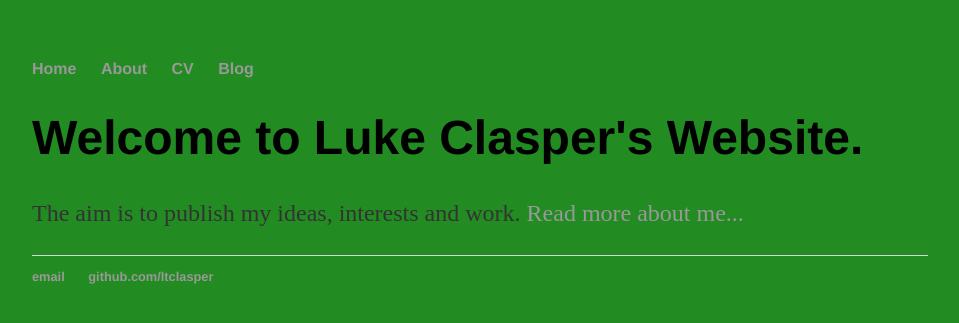
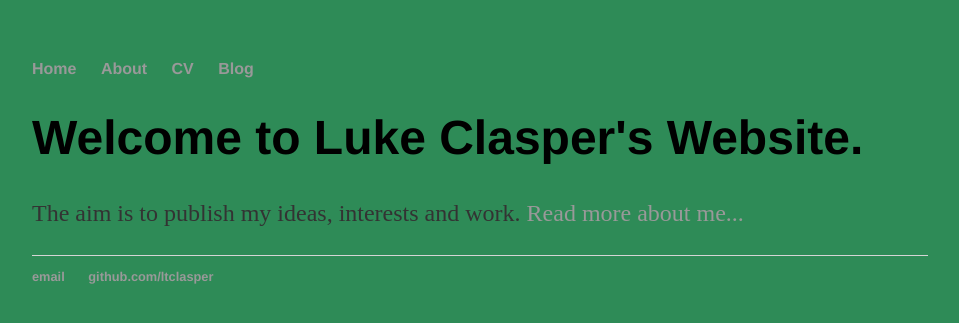
Before and after one commit to ltclasper/ltclasper.github.io, a Jekyll site: the page built from index.html, in a window 1280 px wide. Shown: the top 323 px of the page, without its empty margins (160-1119 px from the left). Built offline with Jekyll 4.4.1, drawn with Linux system fonts in a browser that asks for light colours.

Commit message:
Update main.css

```diff
--- a/css/main.css
+++ b/css/main.css
@@ -1,7 +1,7 @@
 body {
     margin: 60px auto;
     width: 70%;
-    background-color: ForestGreen;
+    background-color: SeaGreen;
 }
 nav ul, footer ul {
     font-family:'Helvetica', 'Arial', 'Sans-Serif';
```
